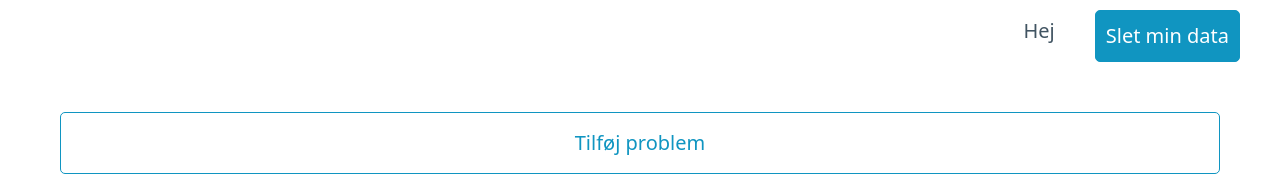
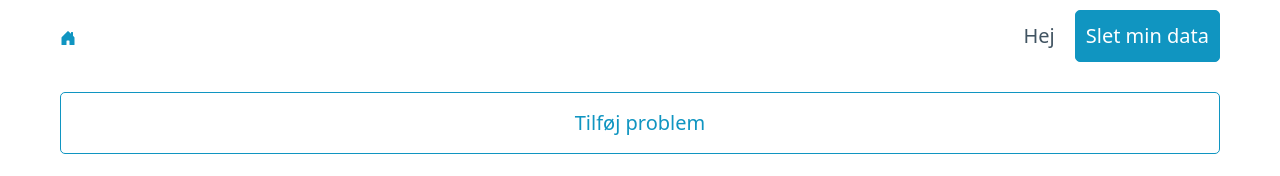
Before and after one commit to jonasholbech/next-queue, a Next.js app: page /rooms/1 in a window 1280 px wide. Shown: the top 176 px of the page. Built offline with nearby package versions, Linux system fonts and the light colour scheme; no server answers; the database is empty.

Commit message:
fix hydration error

```diff
--- a/src/app/components/Nav.js
+++ b/src/app/components/Nav.js
@@ -1,19 +1,37 @@
 "use client";
+import { useEffect, useState } from "react";
 import { clearAll, getUserName } from "@/utils/storage";
 import styles from "./Nav.module.css";
+import Link from "next/link";
 function Nav() {
+  const [name, setName] = useState("");
+  useEffect(() => {
+    setName(getUserName());
+  }, []);
   const clear = () => {
-    if (typeof window !== "undefined") {
-      clearAll();
-      window.location.reload();
-    }
+    clearAll();
+    window.location.reload();
   };
   return (
     <nav className={styles.nav}>
-      <p>Hej {getUserName()}</p>
-      <button role="button" onClick={clear}>
-        Slet min data
-      </button>
+      <Link href="/">
+        <svg
+          xmlns="http://www.w3.org/2000/svg"
+          width="16"
+          height="16"
+          fill="currentColor"
+          className="bi bi-house-door-fill"
+          viewBox="0 0 16 16"
+        >
+          <path d="M6.5 14.5v-3.505c0-.245.25-.495.5-.495h2c.25 0 .5.25.5.5v3.5a.5.5 0 0 0 .5.5h4a.5.5 0 0 0 .5-.5v-7a.5.5 0 0 0-.146-.354L13 5.793V2.5a.5.5 0 0 0-.5-.5h-1a.5.5 0 0 0-.5.5v1.293L8.354 1.146a.5.5 0 0 0-.708 0l-6 6A.5.5 0 0 0 1.5 7.5v7a.5.5 0 0 0 .5.5h4a.5.5 0 0 0 .5-.5z" />
+        </svg>
+      </Link>
+      <div className={styles.profile}>
+        <p>Hej {name}</p>
+        <button role="button" onClick={clear}>
+          Slet min data
+        </button>
+      </div>
     </nav>
   );
 }
--- a/src/app/components/Nav.module.css
+++ b/src/app/components/Nav.module.css
@@ -1,10 +1,21 @@
 .nav {
   display: flex;
-  justify-content: flex-end;
+  justify-content: space-between;
   align-items: center;
-  gap: 1rem;
-  margin: 0.5rem 1rem;
+  max-width: 1200px;
+
+  padding: 0.5rem 1rem;
+  margin: auto;
 }
 .nav button {
   width: auto;
 }
+.nav * {
+  margin: 0;
+  padding: 0;
+}
+.profile {
+  display: flex;
+  align-items: center;
+  gap: 1rem;
+}
--- a/src/utils/requests.js
+++ b/src/utils/requests.js
@@ -10,7 +10,8 @@
   let { data, error } = await supabase
     .from("mmd_queue_requests")
     .select(`id, created_at, name, problem, description, state, initials`)
-    .eq("room", slug);
+    .eq("room", slug)
+    .order("created_at");
   console.log("GETTING INITIAL DATA", data, error);
   return { data, error };
 }
```
